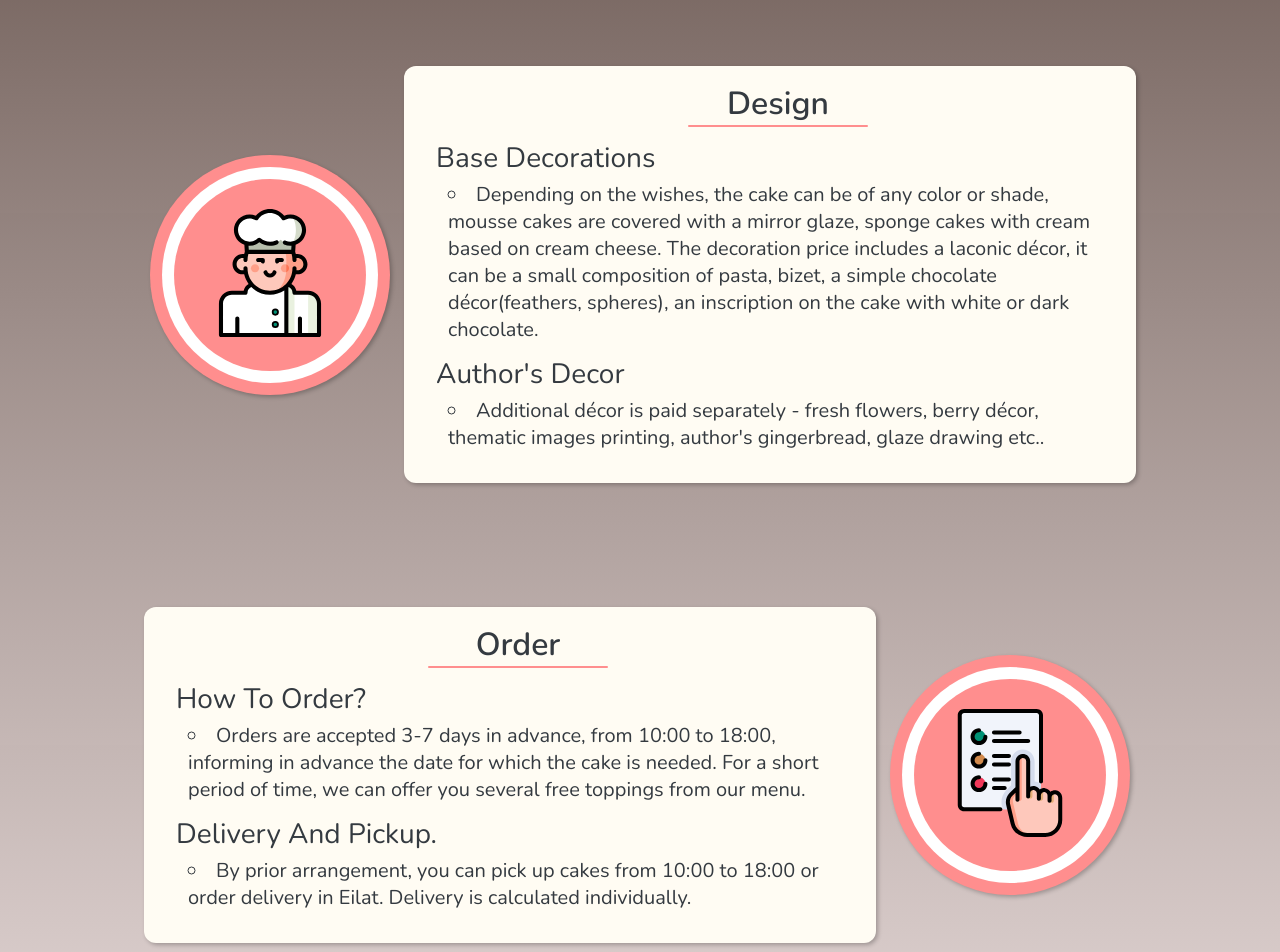
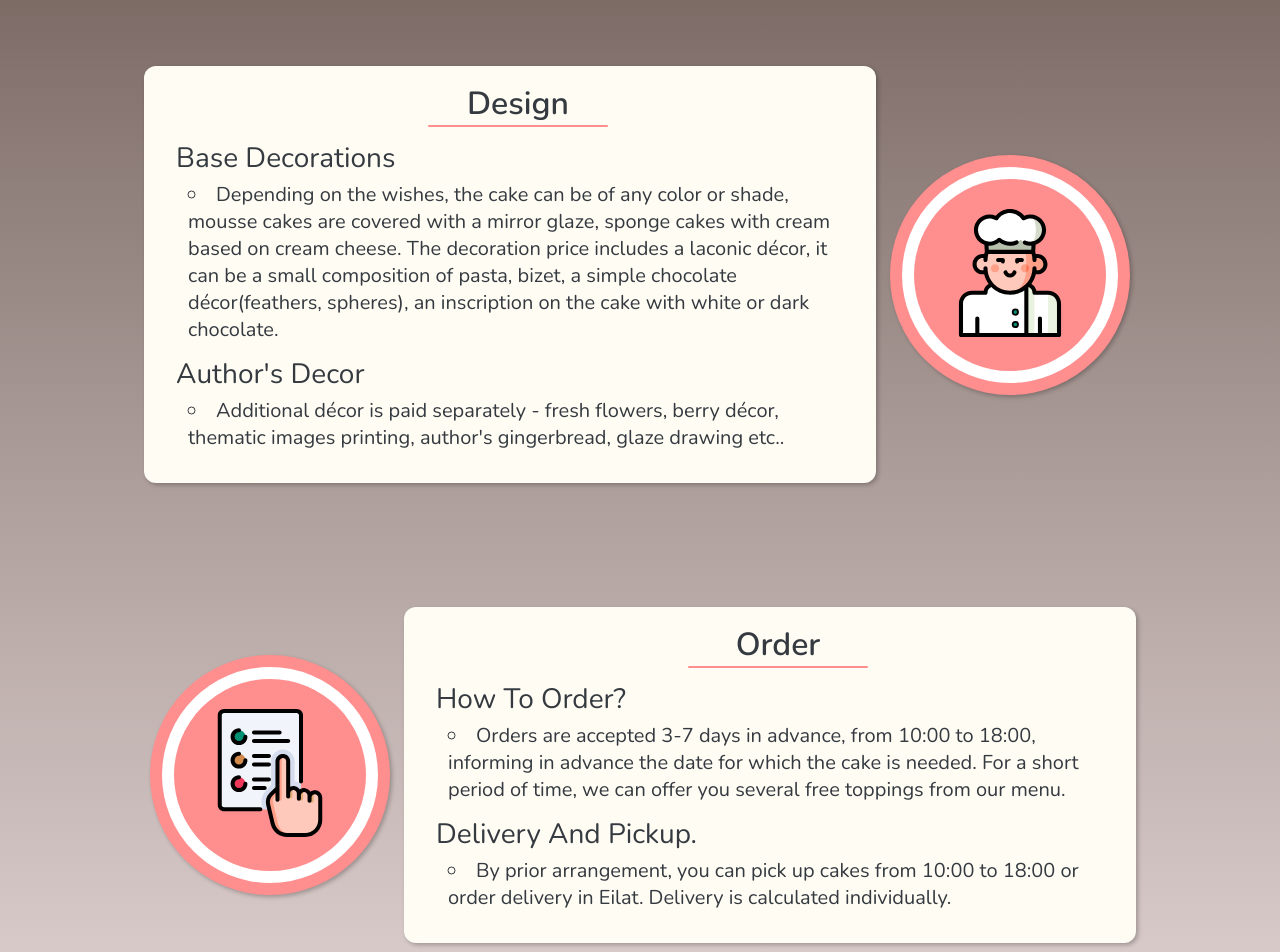
Before and after one commit to AndrewShmorhunGit/natalie-cakes, a React (Create React App) app: page / in a window 1280 px wide. Shown: the part 1600-2552 px from the top of the page. Built offline with nearby package versions, Linux system fonts and the light colour scheme.

Commit message:
refactor Information component using InfoBlock

```diff
--- a/src/components/index.ts
+++ b/src/components/index.ts
@@ -16,9 +16,10 @@ import {
   InfoContainer,
   InfoSubHeader,
   InfoHeader,
+  InfoDecoLine,
+  InfoBlock,
   InfoParagraph,
   InfoLogoContainer,
-  InfoDecoLine,
   // Menu
   MenuSection,
   MenuCategoryContainer,
@@ -136,6 +137,7 @@ export {
   InfoSubHeader,
   InfoHeader,
   InfoParagraph,
+  InfoBlock,
   InfoLogoContainer,
   InfoDecoLine,
   // Menu
--- a/src/components/information/Information.tsx
+++ b/src/components/information/Information.tsx
@@ -6,15 +6,16 @@ import {
   InfoContainer,
   InfoDecoLine,
   InfoHeader,
-  InfoLogoContainer,
+  // InfoLogoContainer,
   InfoParagraph,
-  InfoSubHeader,
+  // InfoSubHeader,
   InformationSection,
   MainHeader,
   DesignLogo,
   IngredientsLogo,
   OrderLogo,
   InformationImportantContainer,
+  InfoBlock,
 } from "components";
 // Styles
 import {
@@ -27,11 +28,41 @@ import {
 } from "styles";
 // Interfaces
 import { IAppBox } from "interfaces/IApp";
+import { EmotionJSX } from "@emotion/react/types/jsx-namespace";
+
+export interface IInfoBlock {
+  title: string;
+  text: {
+    h1: string;
+    p1: string;
+    h2: string;
+    p2: string;
+  };
+  logo: EmotionJSX.Element;
+}
 
 export function Information({ appBox }: { appBox: IAppBox }) {
   const { innerContent: content, setMedia, isMedia } = appBox;
 
   const logoSettings = setMedia(128, 100, 84, 48);
+
+  const infContentData: IInfoBlock[] = [
+    {
+      title: content.ingredients,
+      text: content.ingredientsText,
+      logo: IngredientsLogo({ width: logoSettings, height: logoSettings }),
+    },
+    {
+      title: content.design,
+      text: content.designText,
+      logo: DesignLogo({ width: logoSettings, height: logoSettings }),
+    },
+    {
+      title: content.order,
+      text: content.orderText,
+      logo: OrderLogo({ width: logoSettings, height: logoSettings }),
+    },
+  ];
 
   return (
     <InformationSection>
@@ -68,99 +99,16 @@ export function Information({ appBox }: { appBox: IAppBox }) {
             [mq.mini]: { padding: "1.2rem 1.6rem" },
           })}
         >
-          {/* INGREDIENTS */}
-          <Container
-            className={css({
-              gridRow: "1",
-              ...createGrid("3fr 1fr", 1),
-            })}
-          >
-            <InfoContainer
-              className={css({
-                display: "flex",
-                flexDirection: "column",
-              })}
-            >
-              <InfoHeader>{content.ingredients}</InfoHeader>
-              <InfoDecoLine />
-              <InfoSubHeader>{content.ingredientsText.h1}</InfoSubHeader>
-              <InfoParagraph>{content.ingredientsText.p1}</InfoParagraph>
-              <InfoSubHeader>{content.ingredientsText.h2}</InfoSubHeader>
-              <InfoParagraph>{content.ingredientsText.p2}</InfoParagraph>
-            </InfoContainer>
-            <InfoLogoContainer
-              Logo={
-                <IngredientsLogo height={logoSettings} width={logoSettings} />
-              }
-              isCondition={isMedia.mini}
-              setMedia={setMedia}
-              type={"right"}
-              step={+setMedia(2.4, 2, 1.6, 1)}
-            />
-          </Container>
-          {/* DESIGN */}
-          {/* setMedia, logoSettings, isMedia, {content x 5}, type('left'/'right) */}
-          <Container
-            className={css({
-              gridRow: "2",
-              ...createGrid("1fr 3fr", 1),
-            })}
-          >
-            <InfoLogoContainer
-              Logo={<DesignLogo height={logoSettings} width={logoSettings} />}
-              isCondition={isMedia.mini}
-              setMedia={setMedia}
-              type={"left"}
-              step={+setMedia(2.4, 2, 1.6, 1)}
-            />
-            <InfoContainer
-              className={css({
-                display: "flex",
-                flexDirection: "column",
-              })}
-            >
-              <InfoHeader>{content.design}</InfoHeader>
-              <InfoDecoLine />
-              <InfoSubHeader>{content.designText.h1}</InfoSubHeader>
-              <InfoParagraph>{content.designText.p1}</InfoParagraph>
-              <InfoSubHeader>{content.designText.h2}</InfoSubHeader>
-              <InfoParagraph>{content.designText.p2}</InfoParagraph>
-            </InfoContainer>
-          </Container>
-          {/* ORDER */}
-          <Container
-            className={css({
-              gridRow: "3",
-            })}
-          >
-            <Container
-              className={css({
-                ...createGrid("3fr 1fr", 1),
-              })}
-            >
-              <InfoContainer
-                className={css({
-                  display: "flex",
-                  flexDirection: "column",
-                })}
-              >
-                <InfoHeader>{content.order}</InfoHeader>
-                <InfoDecoLine />
-                <InfoSubHeader>{content.orderText.h1}</InfoSubHeader>
-                <InfoParagraph>{content.orderText.p1}</InfoParagraph>
-                <InfoSubHeader>{content.orderText.h2}</InfoSubHeader>
-                <InfoParagraph>{content.orderText.p2}</InfoParagraph>
-              </InfoContainer>
-              <InfoLogoContainer
-                Logo={<OrderLogo height={logoSettings} width={logoSettings} />}
-                isCondition={isMedia.mini}
+          {infContentData.map((data, index) => {
+            return (
+              <InfoBlock
+                infContentData={data}
+                isMedia={isMedia}
                 setMedia={setMedia}
-                type={"right"}
-                step={+setMedia(2.4, 2, 1.6, 1)}
+                index={index}
               />
-            </Container>
-          </Container>
-          {/* IMPORTANT */}
+            );
+          })}
           <FlexCenterContainer>
             <InfoContainer
               className={css(
--- a/src/components/lib/StyledComponents.tsx
+++ b/src/components/lib/StyledComponents.tsx
@@ -21,14 +21,19 @@ import {
   IHeroSelectors,
   IInnerContent,
   ILanguages,
+  IMedia,
   ISelectorParams,
 } from "interfaces";
 import { EmotionJSX } from "@emotion/react/types/jsx-namespace";
 // Content
 import heroBgImage from "content/images/hero/hero-background-img.jpg";
 import { useRef } from "react";
+import { IInfoBlock } from "components/information/Information";
 
+///////////////////////////
 // STYLED APP COMPONENTS //
+///////////////////////////
+
 // NAV
 
 const NavigationSection = styled.main({
@@ -491,6 +496,66 @@ const InfoParagraph = styled.li({
   },
 });
 
+function InfoBlock({
+  infContentData,
+  isMedia,
+  setMedia,
+  index,
+}: {
+  infContentData: IInfoBlock;
+  isMedia: IMedia;
+  setMedia: (
+    bigParam: string | number,
+    mediumParam?: string | number | undefined,
+    smallParam?: string | number | undefined,
+    minParam?: string | number | undefined
+  ) => string | number;
+  index: number;
+}) {
+  const { text, title, logo } = infContentData;
+
+  return (
+    <Container
+      className={css({
+        gridRow: "2",
+        ...createGrid(index % 2 === 0 ? "1fr 3fr" : "3fr 1fr", 1),
+      })}
+    >
+      {index % 2 === 0 && (
+        <InfoLogoContainer
+          Logo={logo}
+          isCondition={isMedia.mini}
+          setMedia={setMedia}
+          type={"left"}
+          step={+setMedia(2.4, 2, 1.6, 1)}
+        />
+      )}
+      <InfoContainer
+        className={css({
+          display: "flex",
+          flexDirection: "column",
+        })}
+      >
+        <InfoHeader>{title}</InfoHeader>
+        <InfoDecoLine />
+        <InfoSubHeader>{text.h1}</InfoSubHeader>
+        <InfoParagraph>{text.p1}</InfoParagraph>
+        <InfoSubHeader>{text.h2}</InfoSubHeader>
+        <InfoParagraph>{text.p2}</InfoParagraph>
+      </InfoContainer>
+      {index % 2 === 1 && (
+        <InfoLogoContainer
+          Logo={logo}
+          isCondition={isMedia.mini}
+          setMedia={setMedia}
+          type={"right"}
+          step={+setMedia(2.4, 2, 1.6, 1)}
+        />
+      )}
+    </Container>
+  );
+}
+
 function InfoLogoContainer({
   Logo,
   type,
@@ -584,6 +649,7 @@ function InfoDecoLine() {
 }
 
 // MENU
+
 const MenuSection = styled.div({
   backgroundColor: palette.background_main,
   ...paddingTopBottom(4),
@@ -737,8 +803,13 @@ function IconAndTextFooterContacts({
     </FlexRowContainer>
   );
 }
-// STYLED COMPONENTS
+
+///////////////////////
+// STYLED COMPONENTS //
+///////////////////////
+
 // BUTTONS
+
 const buttonVariants: any = {
   primary: {
     width: "24rem",
@@ -804,9 +875,6 @@ const Button = styled.button(
 const Container = styled.div({
   marginLeft: "auto",
   marginRight: "auto",
-  // display: "flex",
-  // overflow: "hidden",
-  // height: "auto",
 });
 
 const RelativeContainer = styled.div({
@@ -943,6 +1011,7 @@ export {
   InfoSubHeader,
   InfoHeader,
   InfoParagraph,
+  InfoBlock,
   InfoLogoContainer,
   InfoDecoLine,
   // Menu
```
Also changed, not shown: src/interfaces/IApp.ts (+8 -0 lines), 1 other file (tests, documents, lock files or other folders).
